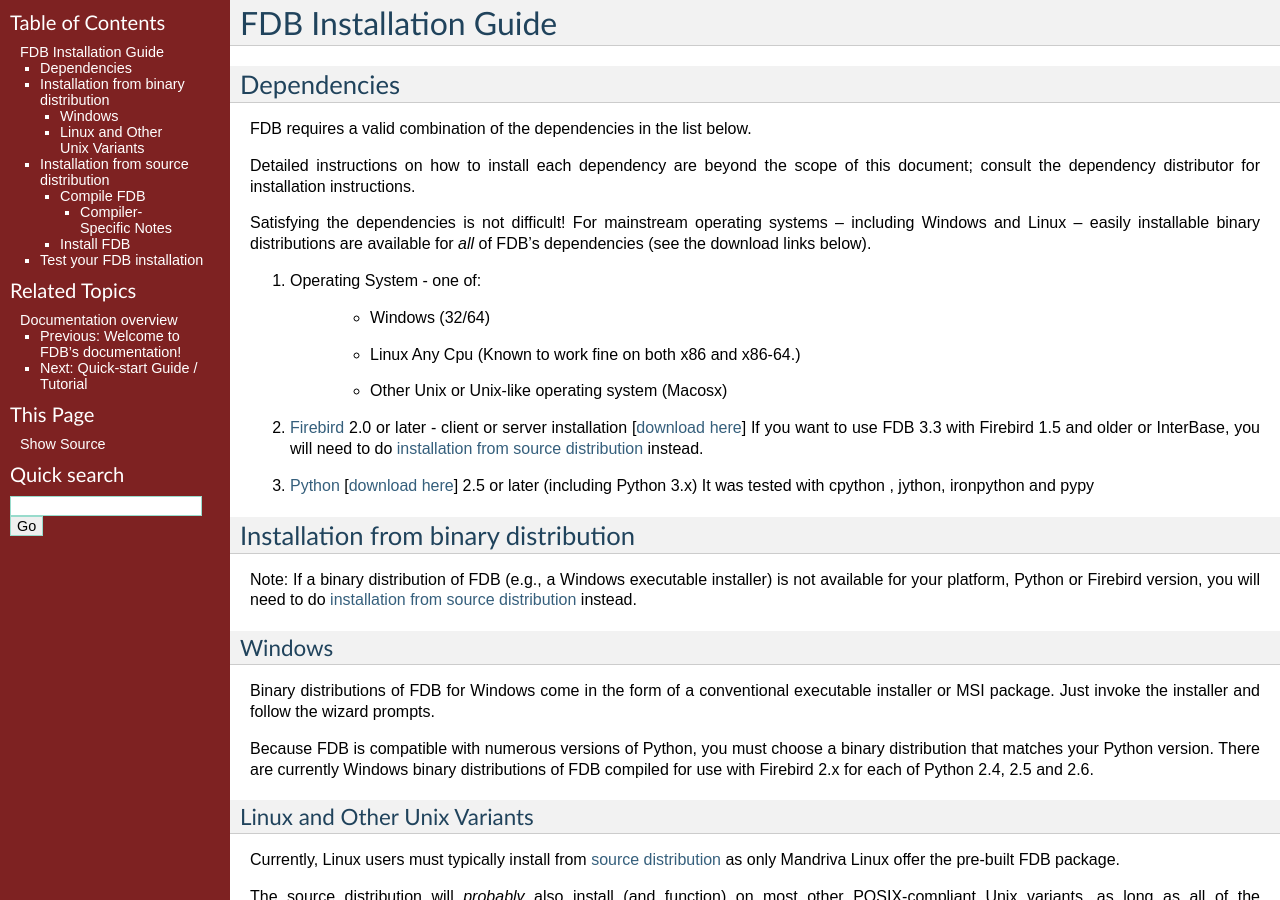
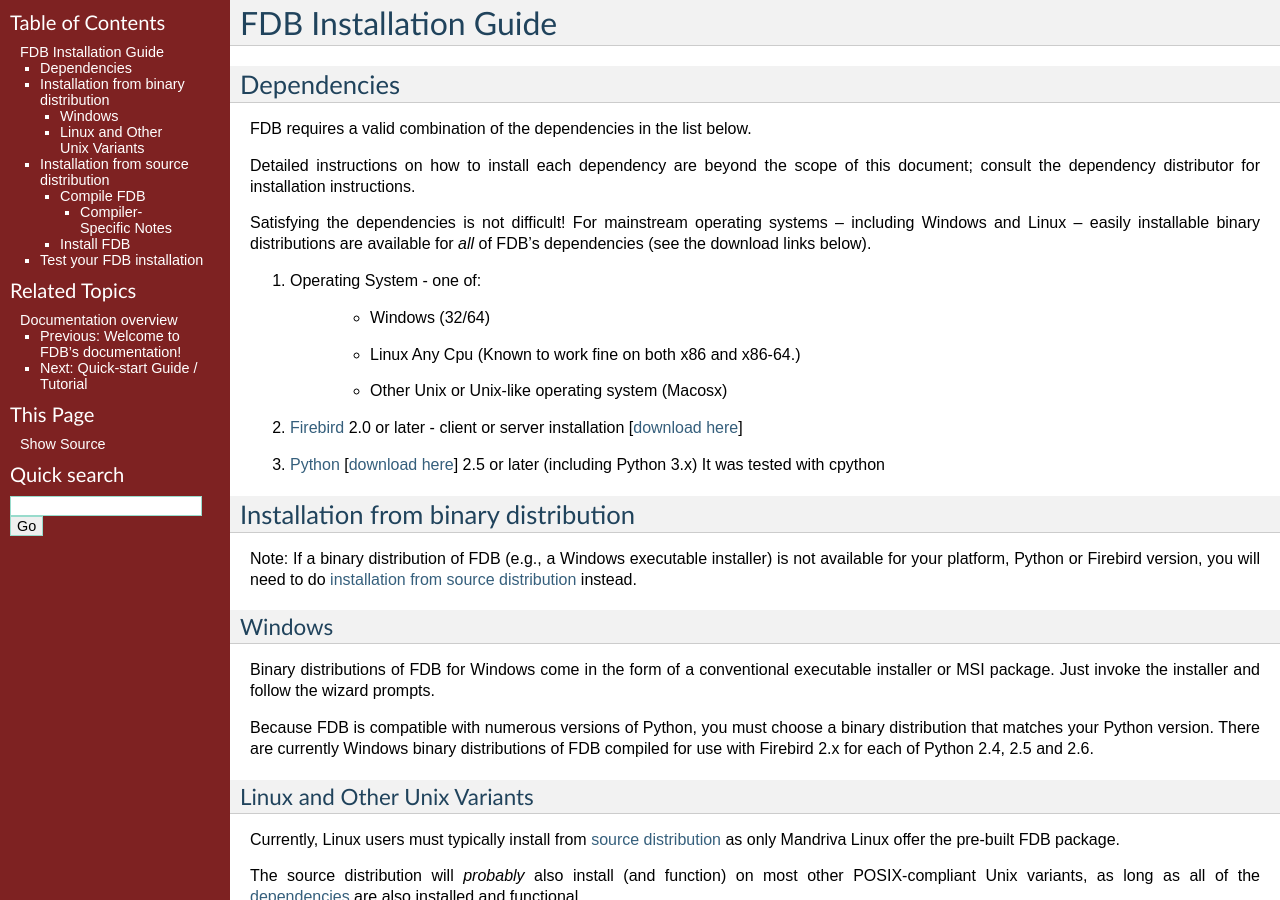
Before and after one commit to andrewleech/fdb_embedded, a Sphinx documentation site: the page built from sphinx/installation.txt, in a window 1280 px wide and 900 px high. Built offline with Sphinx 7.4.7, drawn with Linux system fonts in a browser that asks for light colours; some of the changed text lies outside the part shown.

Commit message:
installation docs cleanup
git-svn-id: svn://svn.code.sf.net/p/firebird/code/python/fdb/trunk@54588 65644016-39b1-43b1-bf79-96bc8fe82c15

```diff
--- a/sphinx/installation.txt
+++ b/sphinx/installation.txt
@@ -27,10 +27,8 @@ dependencies (see the download links below).
 
 #. `Firebird <http://www.firebirdsql.org>`__ 2.0 or later - client or server
    installation [`download here <http://sourceforge.net/project/showfiles.php?group_id=9028>`__]
-   If you want to use FDB 3.3 with Firebird 1.5 and older or InterBase, you
-   will need to do `installation from source distribution`_ instead.
 #. `Python <http://www.python.org>`__ [`download here
-   <http://www.python.org/download/>`__] 2.5 or later (including Python 3.x) It was tested with cpython , jython, ironpython and pypy
+   <http://www.python.org/download/>`__] 2.5 or later (including Python 3.x) It was tested with cpython
 
 Installation from binary distribution
 *************************************
```
Also changed, not shown: other parts of sphinx/installation.txt (+1 -1 lines).
